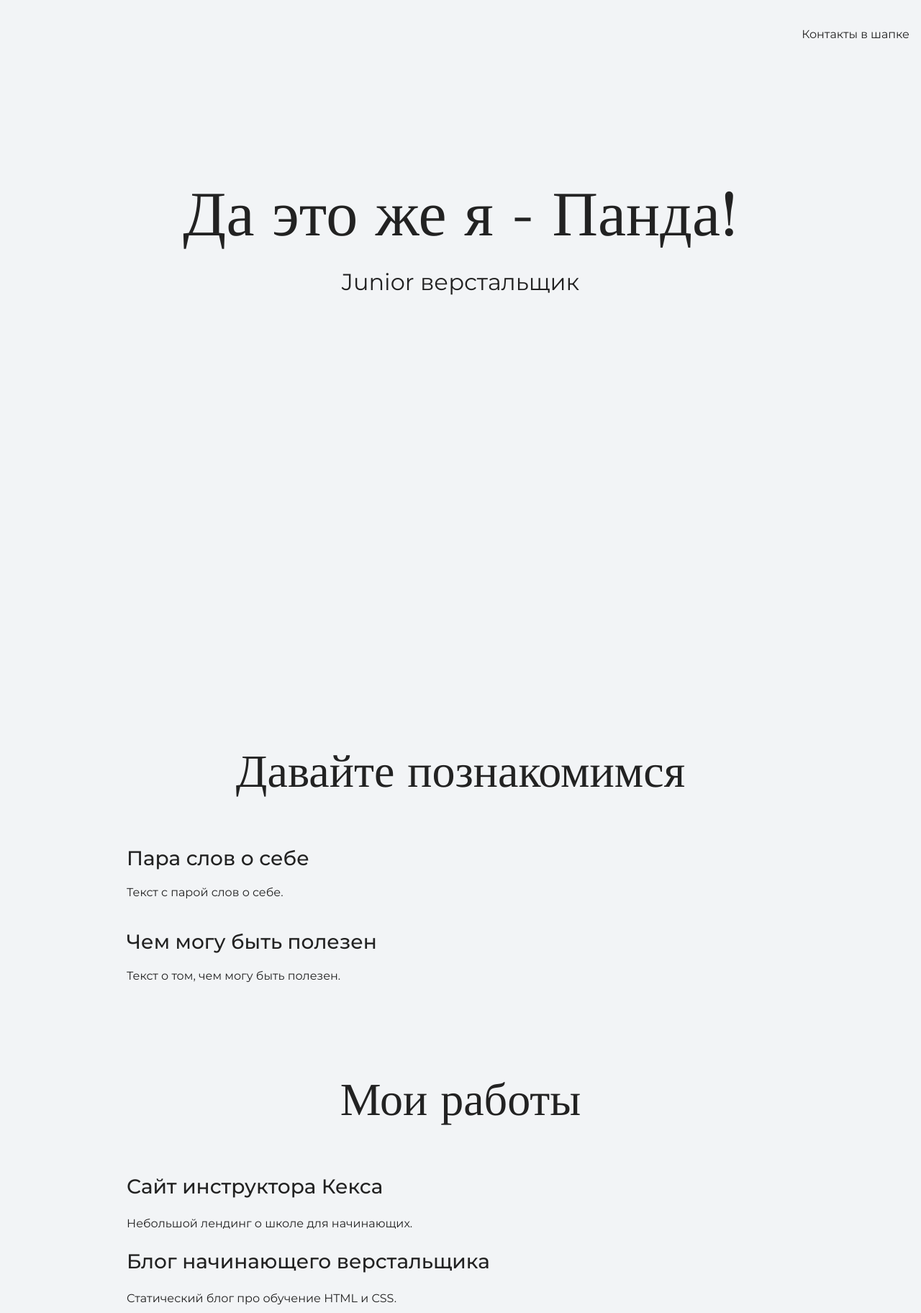
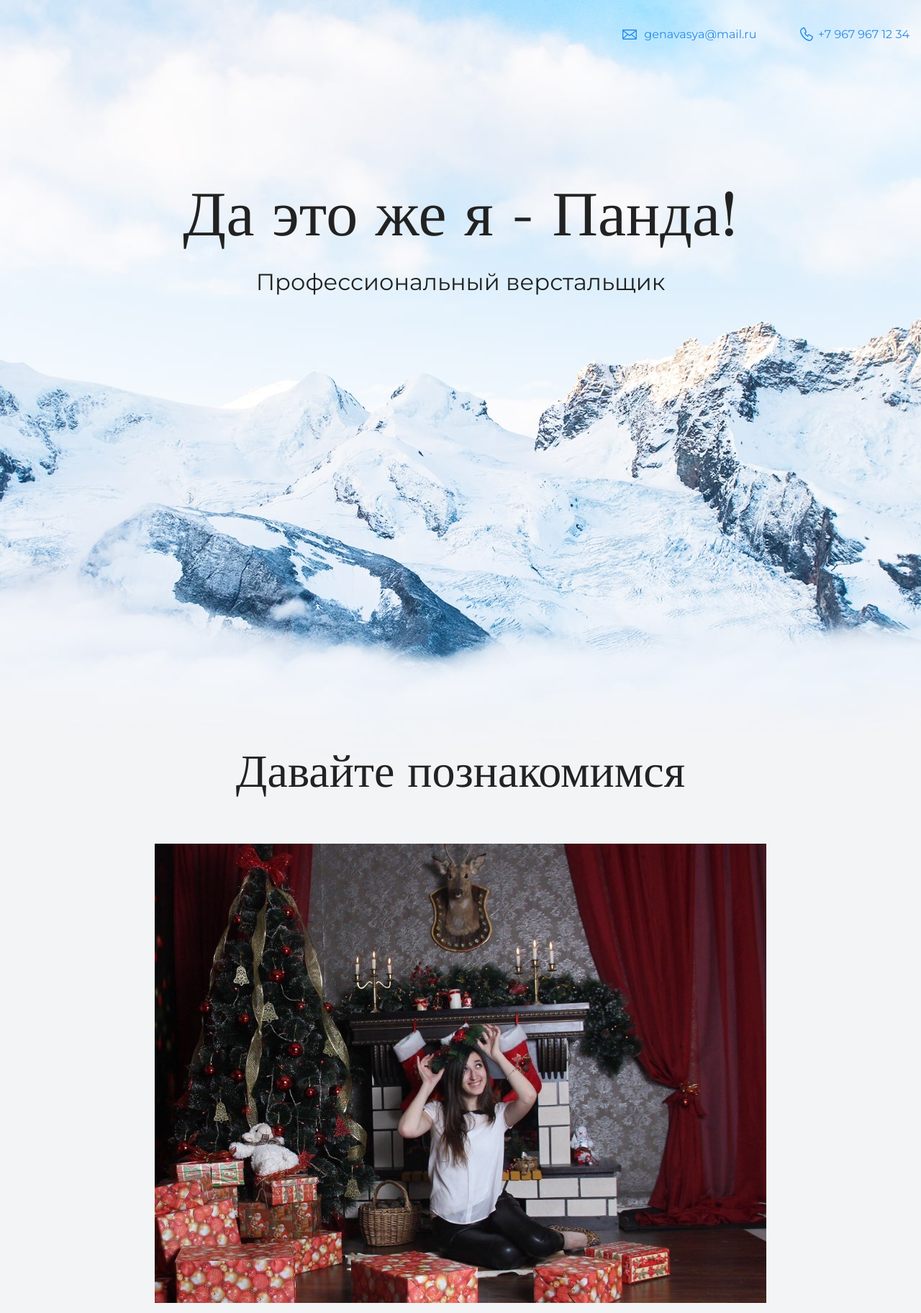
Before and after one commit to Genavasya/My-site, a plain HTML site: page index.html in a window 1280 px wide. Shown: the top 1824 px of the page at 72% size. Drawn offline with nearby package versions, Linux system fonts and the light colour scheme.

Commit message:
Add files via upload

```diff
--- a/index.html
+++ b/index.html
@@ -10,20 +10,24 @@
   <body>
     <header class="page-header">
       <div class="container">
-      Контакты в шапке
+        <a class="header-email" href="mailto:genavasya@mail.ru">genavasya@mail.ru</a>
+        <a class="header-phone" href="tel:+79679671234">+7 967 967 12 34</a>
       </div>
     </header>
 
     <section class="hero-image">
       <div class="container">
       <h1 class="heading">Да это же я - Панда!</h1>
-      <p>Junior верстальщик</p>
+      <p>Профессиональный верстальщик</p>
       </div>
     </section>
 
     <section class="intro">
       <div class="container">
       <h2 class="subheading">Давайте познакомимся</h2>
+      <figure class="user-image">
+        <img src="files/user.jpg" width="850" alt="Фотография новогодней Панды">
+      </figure>
       <h3>Пара слов о себе</h3>
       <p>Текст с парой слов о себе.</p>
       <h3>Чем могу быть полезен</h3>
@@ -34,10 +38,12 @@
     <section class="portfolio">
       <div class="container">
       <h2 class="subheading">Мои работы</h2>
-
+      <figure class="project-image">
+        <img src="files/project.jpg" width="928" height="536" alt="Cайт инструктора Кекса">
+      </figure>
       <h3>Сайт инструктора Кекса</h3>
       <p>Небольшой лендинг о школе для начинающих.</p>
-
+      <a class="button" href="source/project/index.html">Открыть страницу</a>
       <h3>Блог начинающего верстальщика</h3>
       <p>Статический блог про обучение HTML и CSS.</p>
       </div>
@@ -45,7 +51,8 @@
 
     <footer class="page-footer">
       <div class="container">
-      Контакты в подвале
+        <a class="footer-email" href="mailto:genavasya@mail.ru">genavasya@mail.ru</a>
+        <a class="footer-phone" href="tel:+79679671234">+7 967 967 12 34</a>
       </div>
     </footer>
   </body>
```
Also changed, not shown: files/project.jpg (added), files/user.jpg (added), files/user1.jpg (added), files/user2.jpg (added), img/hero-bg.jpg (added), img/icon-css.svg (added), img/icon-email-footer.svg (added), img/icon-email-header.svg (added), img/icon-html.svg (added), img/icon-phone-footer.svg (added), img/icon-phone-header.svg (added).
